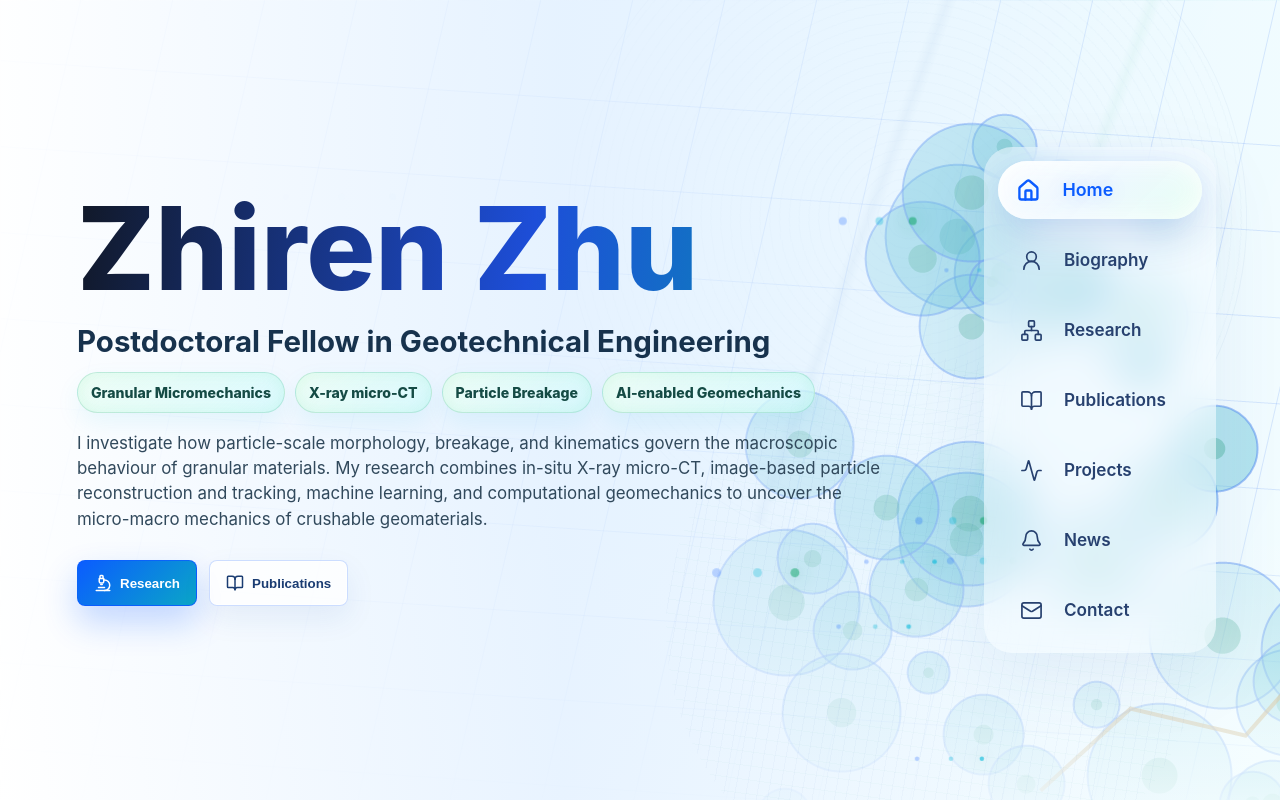
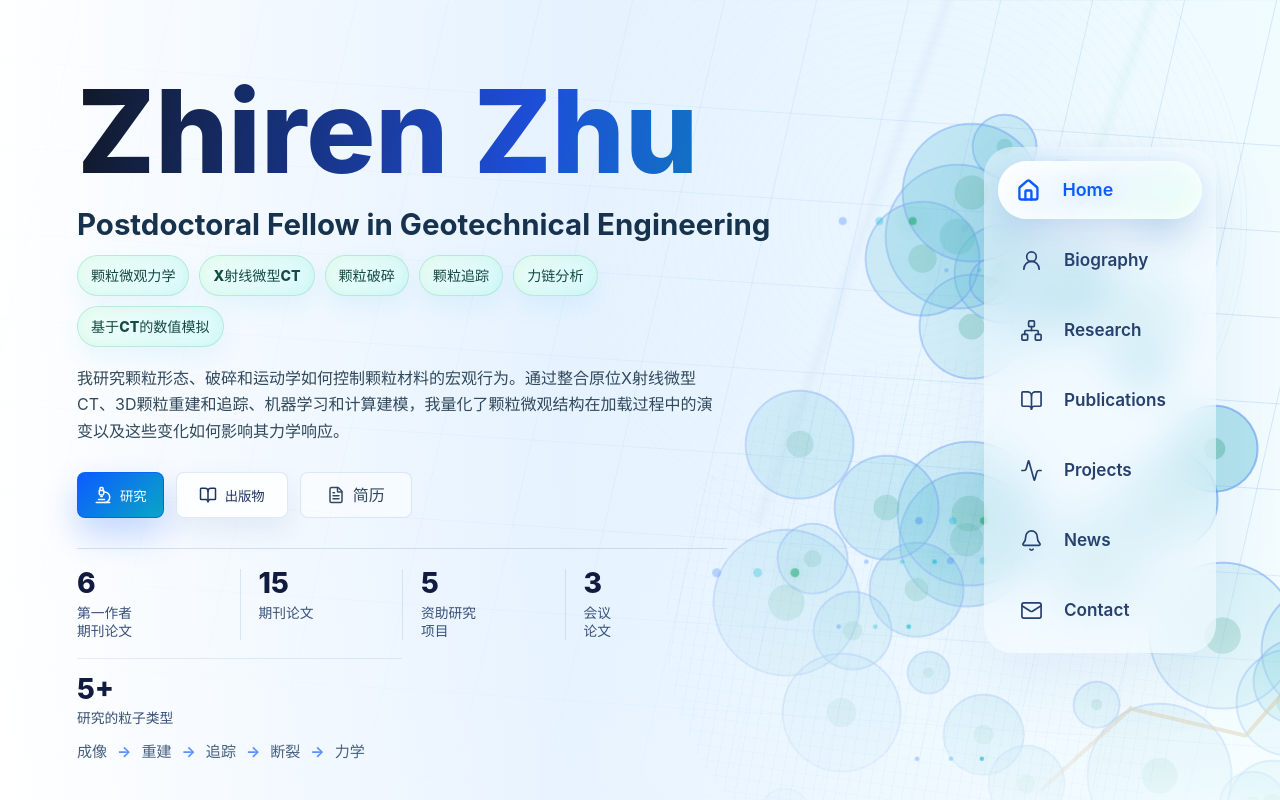
Before and after one commit to zhuzhiren92-dot/research-website, a React (Vite) app: page / in a window 1280 px wide. Built offline with nearby package versions, Linux system fonts and the light colour scheme.

Commit message:
Refine home hero research highlights

```diff
--- a/src/App.tsx
+++ b/src/App.tsx
@@ -209,12 +209,36 @@ export default function App() {
             <div className="hero-actions">
               <button className="button primary" type="button" onClick={() => scrollToPanel(2)}>
                 <Microscope size={18} />
-                Research
+                研究
               </button>
-              <button className="button" type="button" onClick={() => scrollToPanel(3)}>
+              <button className="button secondary" type="button" onClick={() => scrollToPanel(3)}>
                 <BookOpen size={18} />
-                Publications
+                出版物
               </button>
+              <a className="button tertiary" href={profile.cvUrl} download="CV_EN_Zhu_Zhiren.pdf">
+                <FileText size={18} />
+                简历
+              </a>
+            </div>
+            <div className="hero-metrics" aria-label="Research metrics">
+              {profile.heroMetrics.map((metric) => (
+                <div className="hero-metric" key={`${metric.value}-${metric.label.join('-')}`}>
+                  <strong>{metric.value}</strong>
+                  <span>
+                    {metric.label.map((line) => (
+                      <span key={line}>{line}</span>
+                    ))}
+                  </span>
+                </div>
+              ))}
+            </div>
+            <div className="hero-workflow" aria-label="Research workflow">
+              {profile.researchWorkflow.map((step, index) => (
+                <span key={step}>
+                  {step}
+                  {index < profile.researchWorkflow.length - 1 && <i aria-hidden="true">→</i>}
+                </span>
+              ))}
             </div>
           </div>
         </section>
--- a/src/content/profile.ts
+++ b/src/content/profile.ts
@@ -39,20 +39,31 @@ export const profile = {
   email: 'zhirenzhu2@um.cityu.edu.hk',
   heroLine: 'Postdoctoral Fellow in Geotechnical Engineering',
   heroKeywords: [
-    'Granular Micromechanics',
-    'X-ray micro-CT',
-    'Particle Breakage',
-    'AI-enabled Geomechanics',
+    '颗粒微观力学',
+    'X射线微型CT',
+    '颗粒破碎',
+    '颗粒追踪',
+    '力链分析',
+    '基于CT的数值模拟',
   ],
   summary:
-    'I investigate how particle-scale morphology, breakage, and kinematics govern the macroscopic behaviour of granular materials. My research combines in-situ X-ray micro-CT, image-based particle reconstruction and tracking, machine learning, and computational geomechanics to uncover the micro-macro mechanics of crushable geomaterials.',
+    '我研究颗粒形态、破碎和运动学如何控制颗粒材料的宏观行为。通过整合原位X射线微型CT、3D颗粒重建和追踪、机器学习和计算建模，我量化了颗粒微观结构在加载过程中的演变以及这些变化如何影响其力学响应。',
   portrait: `${import.meta.env.BASE_URL}profile-photo.png`,
   heroImage: `${import.meta.env.BASE_URL}research-hero.png`,
+  cvUrl: `${import.meta.env.BASE_URL}CV_EN_Zhu_Zhiren.pdf`,
+  heroMetrics: [
+    { value: '6', label: ['第一作者', '期刊论文'] },
+    { value: '15', label: ['期刊论文'] },
+    { value: '5', label: ['资助研究', '项目'] },
+    { value: '3', label: ['会议', '论文'] },
+    { value: '5+', label: ['研究的粒子类型'] },
+  ],
+  researchWorkflow: ['成像', '重建', '追踪', '断裂', '力学'],
   links: [
     { label: 'Google Scholar', href: '#' },
     { label: 'ORCID', href: '#' },
     { label: 'GitHub', href: 'https://github.com/zhuzhiren92-dot' },
-    { label: 'CV', href: '#' },
+    { label: 'CV', href: `${import.meta.env.BASE_URL}CV_EN_Zhu_Zhiren.pdf` },
   ],
   focusAreas: [
     'Granular micromechanics',
--- a/src/styles.css
+++ b/src/styles.css
@@ -334,7 +334,7 @@ p {
   display: flex;
   flex-wrap: wrap;
   gap: 10px;
-  max-width: 920px;
+  max-width: 650px;
   padding: 0;
   margin: 0 0 18px;
   list-style: none;
@@ -347,15 +347,87 @@ p {
   color: #154b45;
   background: linear-gradient(135deg, rgba(236, 253, 245, 0.9), rgba(207, 250, 254, 0.66));
   box-shadow: inset 0 0 16px rgba(74, 222, 128, 0.12), 0 10px 24px rgba(6, 182, 212, 0.08);
+  flex: 0 0 auto;
+  white-space: nowrap;
   font-size: clamp(0.88rem, 1vw, 1rem);
   font-weight: 760;
 }
 
 .hero-summary {
-  max-width: 820px;
+  max-width: 640px;
   margin-bottom: 0;
   color: #31495c;
-  font-size: clamp(1.02rem, 1.32vw, 1.18rem);
+  font-size: clamp(1rem, 1.12vw, 1.12rem);
+  line-height: 1.66;
+}
+
+.hero-metrics {
+  display: grid;
+  grid-template-columns: repeat(4, minmax(0, 1fr));
+  gap: 18px 0;
+  width: min(650px, 100%);
+  margin-top: 30px;
+  padding-top: 20px;
+  border-top: 1px solid rgba(31, 89, 180, 0.16);
+}
+
+.hero-metric {
+  min-width: 0;
+  padding: 0 18px;
+  border-left: 1px solid rgba(31, 89, 180, 0.13);
+}
+
+.hero-metric:first-child,
+.hero-metric:nth-child(4n + 1) {
+  padding-left: 0;
+  border-left: 0;
+}
+
+.hero-metric:nth-child(5) {
+  grid-column: span 2;
+  padding-top: 16px;
+  border-top: 1px solid rgba(31, 89, 180, 0.1);
+}
+
+.hero-metric strong {
+  display: block;
+  color: var(--ink);
+  font-size: clamp(1.55rem, 2.2vw, 2.05rem);
+  font-weight: 820;
+  line-height: 1;
+}
+
+.hero-metric > span {
+  display: grid;
+  gap: 2px;
+  margin-top: 7px;
+  color: #385078;
+  font-size: clamp(0.86rem, 0.92vw, 0.98rem);
+  font-weight: 720;
+  line-height: 1.22;
+}
+
+.hero-workflow {
+  display: flex;
+  flex-wrap: wrap;
+  gap: 8px 10px;
+  width: min(650px, 100%);
+  margin-top: 14px;
+  color: #476080;
+  font-size: 0.94rem;
+  font-weight: 700;
+}
+
+.hero-workflow span {
+  display: inline-flex;
+  align-items: center;
+  gap: 10px;
+}
+
+.hero-workflow i {
+  color: var(--blue);
+  font-style: normal;
+  opacity: 0.66;
 }
 
 .side-nav {
@@ -1037,6 +1109,21 @@ p {
   box-shadow: 0 16px 34px rgba(11, 92, 255, 0.24);
 }
 
+.hero-actions .button.secondary,
+.hero-actions .button.tertiary {
+  min-width: 112px;
+  color: #1d355f;
+  border-color: rgba(31, 89, 180, 0.13);
+  background: rgba(255, 255, 255, 0.76);
+  box-shadow: 0 12px 28px rgba(31, 80, 160, 0.09);
+}
+
+.hero-actions .button.tertiary {
+  color: #334861;
+  background: rgba(255, 255, 255, 0.52);
+  box-shadow: none;
+}
+
 .button:hover {
   border-color: rgba(11, 92, 255, 0.38);
   box-shadow: 0 18px 42px rgba(6, 182, 212, 0.18);
@@ -1788,3 +1875,60 @@ p {
   padding: 14px 30px;
   font-size: 1.1rem;
 }
+
+@media (max-width: 1080px) {
+  .hero-metrics {
+    grid-template-columns: repeat(2, minmax(0, 1fr));
+    margin-top: 24px;
+  }
+
+  .hero-metric {
+    padding: 0 16px;
+    border-left: 1px solid rgba(31, 89, 180, 0.13);
+  }
+
+  .hero-metric:nth-child(odd) {
+    padding-left: 0;
+    border-left: 0;
+  }
+
+  .hero-metric:nth-child(n + 3) {
+    padding-top: 14px;
+    border-top: 1px solid rgba(31, 89, 180, 0.1);
+  }
+
+  .hero-metric:nth-child(5) {
+    grid-column: span 2;
+  }
+}
+
+@media (max-width: 720px) {
+  .hero-keywords {
+    max-width: 100%;
+    gap: 8px;
+  }
+
+  .hero-keywords li {
+    padding: 8px 11px;
+  }
+
+  .hero-summary {
+    max-width: 100%;
+    font-size: 1rem;
+  }
+
+  .hero-metrics {
+    width: 100%;
+    margin-top: 20px;
+    padding-top: 16px;
+  }
+
+  .hero-metric strong {
+    font-size: 1.45rem;
+  }
+
+  .hero-metric > span,
+  .hero-workflow {
+    font-size: 0.9rem;
+  }
+}
```
Also changed, not shown: 1 other file (tests, documents, lock files or other folders).
